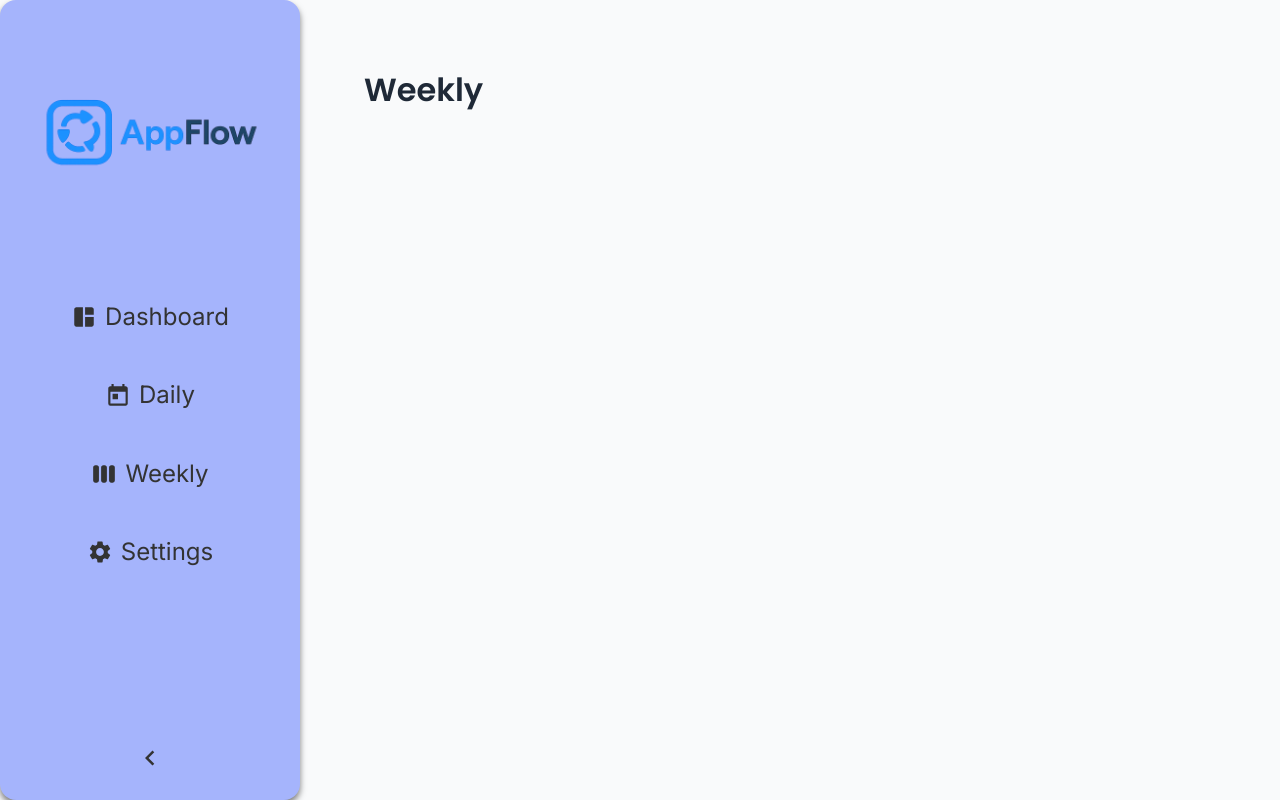
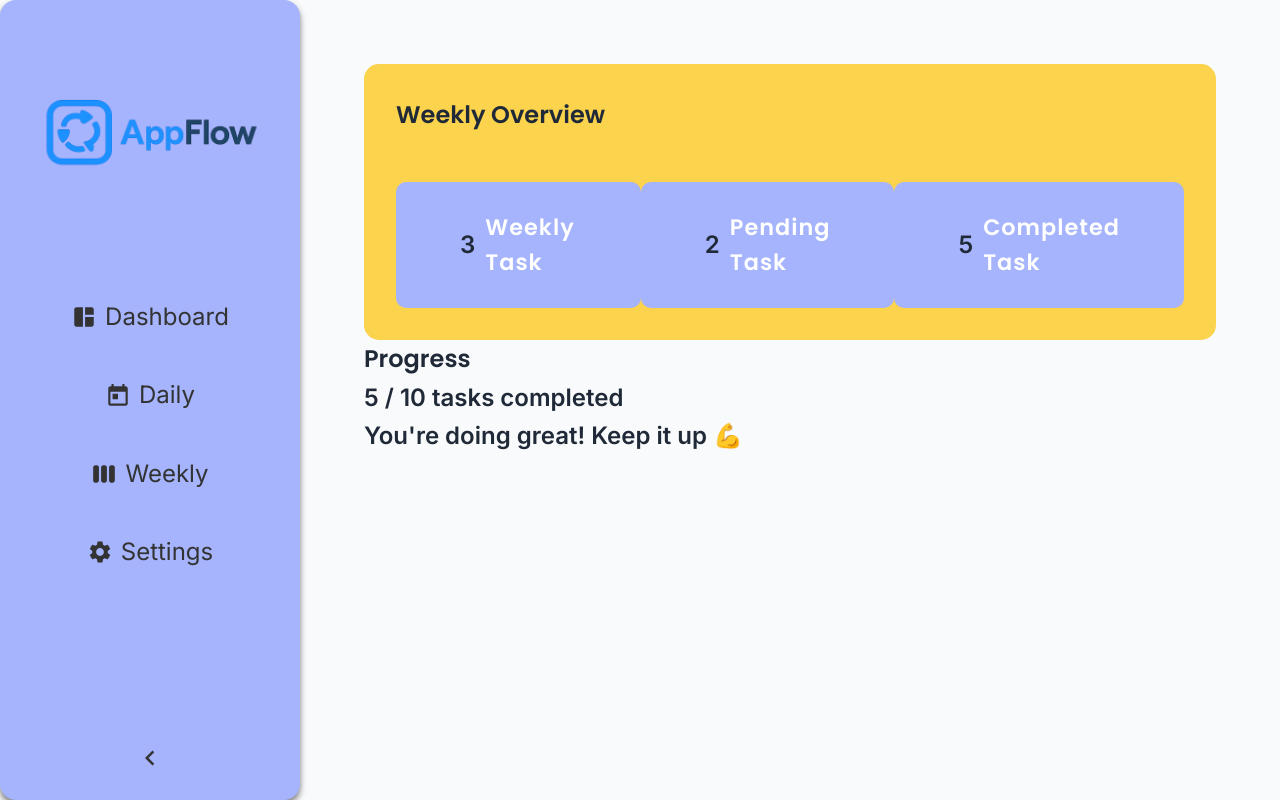
Before and after one commit to akiii22/Focus_flow, a React (Vite) app: page /weekly in a window 1280 px wide. Built offline with nearby package versions, Linux system fonts and the light colour scheme.

Commit message:
Adding the weekly task to the project

```diff
--- a/src/pages/Weekly.jsx
+++ b/src/pages/Weekly.jsx
@@ -1,4 +1,40 @@
+import styles from "./weekly.module.css";
+
 const Weekly = () => {
-  return <h1>Weekly</h1>;
+  return (
+    <>
+      <section className={styles.taskContainer}>
+        <h1>Weekly Overview</h1>
+        <div className={styles.taskOverview}>
+          <div className={styles.totalTask}>
+            <p>3</p>
+            <h3>Weekly Task</h3>
+          </div>
+          <div className={styles.pendingTask}>
+            <p>2</p>
+            <h3>Pending Task</h3>
+          </div>
+          <div className={styles.completedTask}>
+            <p>5</p>
+            <h3>Completed Task</h3>
+          </div>
+        </div>
+      </section>
+      <section>
+        <div className={styles.progressSection}>
+          <h2>Progress</h2>
+          <div className={styles.progressWrapper}>
+            <div className={styles.progressBar}>
+              <div className={styles.progressFill}></div>
+            </div>
+            <p className={styles.progressLabel}>5 / 10 tasks completed</p>
+            <p className={styles.motivation}>
+              You're doing great! Keep it up 💪
+            </p>
+          </div>
+        </div>
+      </section>
+    </>
+  );
 };
 export default Weekly;
--- /dev/null
+++ b/src/pages/weekly.module.css
@@ -0,0 +1,37 @@
+.taskContainer {
+  background: #fcd34d;
+  width: 100%;
+  padding: 2rem;
+  border-radius: 15px;
+}
+
+.taskOverview {
+  display: flex;
+  justify-content: space-between;
+  align-items: center;
+  margin-top: 3rem;
+}
+
+.totalTask,
+.completedTask,
+.pendingTask {
+  background: #a5b4fc;
+  padding: 1.7rem 4rem;
+  display: flex;
+  gap: 10px;
+  justify-content: center;
+  align-items: center;
+  border-radius: 10px;
+}
+
+p {
+  font-size: 1.5rem;
+  font-weight: 800;
+  color: #1f2937;
+}
+
+h3 {
+  font-size: 1.4rem;
+  letter-spacing: 1px;
+  color: #ffff;
+}
```
